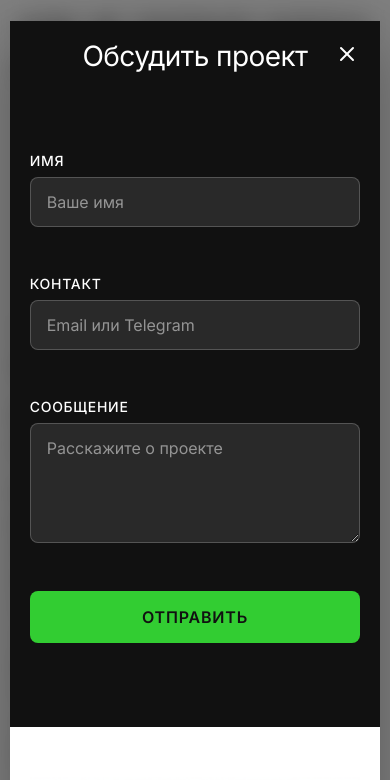
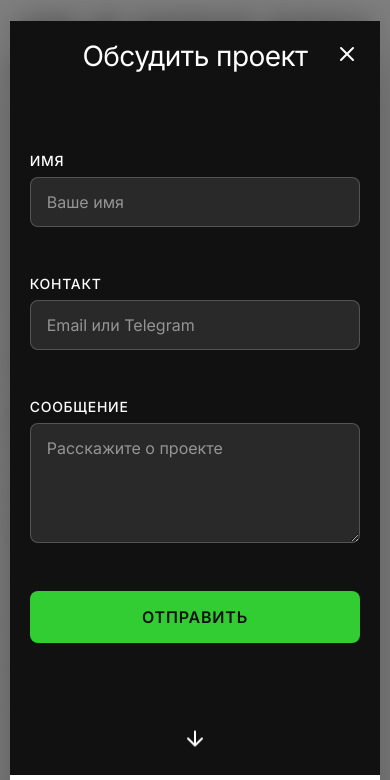
Before and after one commit to CharkiSPB/PortfolioCharki, a plain HTML site: page me.html in a window 390 px wide. Both pictures are taken after a click on the link "GET IN TOUCH". Shown: the top 780 px of the page. Drawn offline with Linux system fonts and the light colour scheme; a web font is replaced by a local one.

Commit message:
updated contact modal

```diff
--- a/main-css/style.css
+++ b/main-css/style.css
@@ -2025,6 +2025,35 @@ body {
     color: #ff4444;
 }
 
+.contact-modal__scroll-hint {
+    display: none;
+    text-align: center;
+    /* margin-top: 20px; */
+    animation: bounce 1.5s infinite;
+}
+
+.contact-modal__scroll-hint svg {
+    display: block;
+    width: 24px;
+    height: 24px;
+    margin: 0 auto;
+    stroke: #fff;
+    stroke-width: 2;
+    fill: none;
+}
+
+@keyframes bounce {
+    0%, 20%, 50%, 80%, 100% {
+        transform: translateY(0);
+    }
+    40% {
+        transform: translateY(8px);
+    }
+    60% {
+        transform: translateY(4px);
+    }
+}
+
 .contact-modal__contacts {
     display: flex;
     flex-direction: column;
@@ -2102,6 +2131,10 @@ body.modal-open footer {
     .contact-modal__title--right {
         display: none;
     }
+
+    .contact-modal__scroll-hint {
+        display: block !important;
+    }
 }
 
 @media (max-width: 480px) {
--- a/me.html
+++ b/me.html
@@ -143,6 +143,11 @@
                         </div>
                         <button type="submit" class="contact-modal__submit">Отправить</button>
                         <p class="contact-modal__status" id="formStatus"></p>
+                        <div class="contact-modal__scroll-hint">
+                            <svg viewBox="0 0 24 24" stroke-linecap="round" stroke-linejoin="round" stroke="#fff" fill="none" stroke-width="2">
+                                <path d="M12 5v14M5 12l7 7 7-7"/>
+                            </svg>
+                        </div>
                     </form>
                 </div>
                 <div class="contact-modal__right">
```
Also changed, not shown: index.html (+5 -0 lines), portfolio.html (+5 -0 lines).
